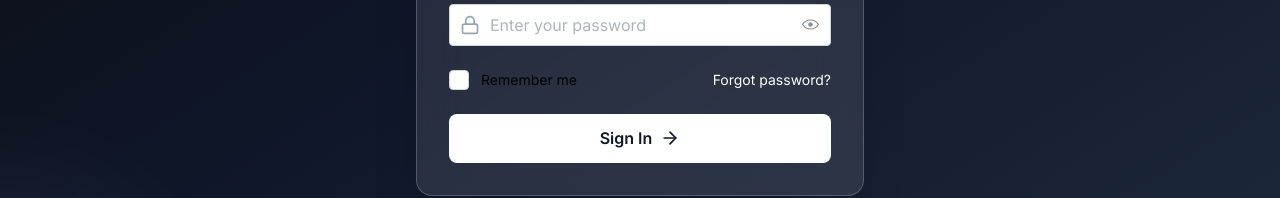
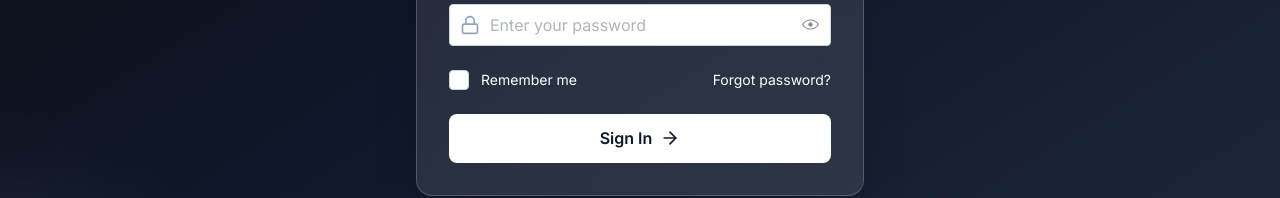
Before and after one commit to theajstars/ticketing-prototype, a React (Create React App) app: page /login in a window 1280 px wide. Shown: the part 462-660 px from the top of the page. Built offline with nearby package versions, Linux system fonts and the light colour scheme.

Commit message:
Add text color to 'Remember Me' checkbox on Login page for improved visibility

```diff
--- a/src/pages/Login/index.tsx
+++ b/src/pages/Login/index.tsx
@@ -125,6 +125,7 @@ export default function LoginPage() {
             <div className="flex items-center justify-between">
               <Checkbox
                 label="Remember me"
+                className="text-white"
                 {...form.getInputProps("rememberMe", { type: "checkbox" })}
               />
               <button
```
